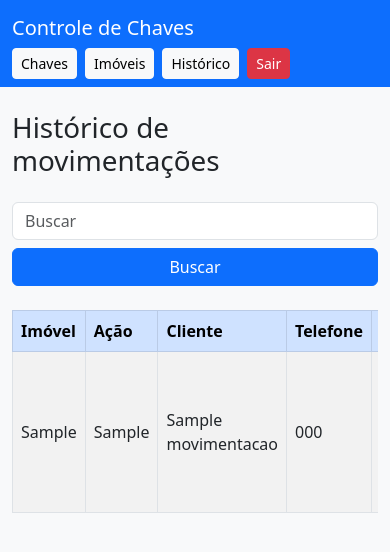
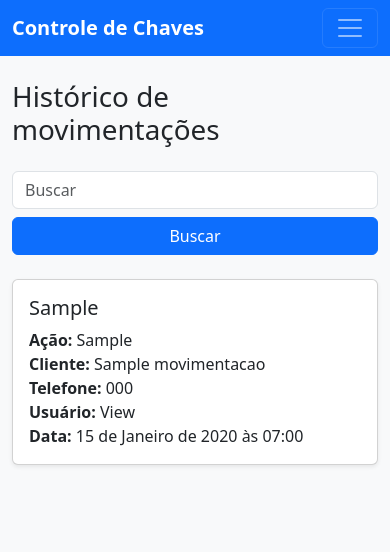
Before and after one commit to Thaisa-Souza/sistema-controle-chaves-pi, a Django app: page /historico/ in a window 390 px wide. Shown: the top 552 px of the page. Run offline with Django 5.2, Linux system fonts and the light colour scheme; a user stored in the database is signed in; data comes from the database, SQL or seed files in the repository; both versions use the stored data as it was after the commit; tables that the repository leaves empty hold one stand-in row (values such as "Sample post").

Commit message:
Melhora responsividade e experiência mobile

```diff
--- a/imoveis/forms.py
+++ b/imoveis/forms.py
@@ -8,11 +8,6 @@ class ImovelForm(forms.ModelForm):
         fields = '__all__'
 
 
-class ChaveForm(forms.ModelForm):
-    class Meta:
-        model = Chave
-        fields = '__all__'
-
 class RetiradaForm(forms.Form):
     nome_cliente = forms.CharField(max_length=100)
 
--- a/imoveis/templates/imoveis/base.html
+++ b/imoveis/templates/imoveis/base.html
@@ -7,21 +7,37 @@
 </head>
 <body class="bg-light">
 
-<nav class="navbar navbar-dark bg-primary mb-4">
+<nav class="navbar navbar-expand-lg navbar-dark bg-primary mb-4">
 
-  <div class="container d-flex justify-content-between">
-    <a class="navbar-brand" href="{% url 'imovel_list' %}">Controle de Chaves</a>
+    <div class="container">
 
-    <div class="d-flex gap-2">
+        <a class="navbar-brand fw-bold"
+           href="{% url 'imovel_list' %}">
+            Controle de Chaves
+        </a>
+
+        <button class="navbar-toggler"
+                type="button"
+                data-bs-toggle="collapse"
+                data-bs-target="#navbarNav">
+
+            <span class="navbar-toggler-icon"></span>
+
+        </button>
+
+        <div class="collapse navbar-collapse"
+             id="navbarNav">
+
+            <div class="ms-auto d-flex gap-2 mt-3 mt-lg-0">
+
+                <a href="{% url 'imovel_list' %}"
+                   class="btn btn-light btn-sm">
+                    Imóveis
+                </a>
 
                 <a href="{% url 'chave_list' %}"
                    class="btn btn-light btn-sm">
                     Chaves
-    </a>
-
-    <a href="{% url 'imovel_list' %}"
-       class="btn btn-light btn-sm">
-        Imóveis
                 </a>
 
                 <a href="{% url 'historico_list' %}"
@@ -29,19 +45,27 @@
                     Histórico
                 </a>
 
-    <form action="{% url 'logout' %}" method="post" class="d-inline">
+                <form action="{% url 'logout' %}"
+                      method="post"
+                      class="d-inline">
+
                     {% csrf_token %}
-        <button type="submit" class="btn btn-danger btn-sm">
+
+                    <button type="submit"
+                            class="btn btn-outline-light btn-sm">
                         Sair
                     </button>
+
                 </form>
-
-
 
             </div>
 
+        </div>
+
+    </div>
 
 </nav>
+
 
 <div class="container">
   {% if messages %}
--- a/imoveis/templates/imoveis/historico_list.html
+++ b/imoveis/templates/imoveis/historico_list.html
@@ -2,7 +2,9 @@
 
 {% block content %}
 
-<h1 class="mb-4">Histórico de movimentações</h1>
+<h1 class="mb-4">
+    Histórico de movimentações
+</h1>
 
 <form method="GET" class="row g-2 mb-4">
 
@@ -20,7 +22,8 @@
 
     <div class="col-md-2">
 
-        <button type="submit" class="btn btn-primary w-100">
+        <button type="submit"
+                class="btn btn-primary w-100">
             Buscar
         </button>
 
@@ -28,56 +31,60 @@
 
 </form>
 
-<div class="table-responsive">
+<div class="row">
 
-<table class="table table-striped table-bordered align-middle">
+{% for mov in movimentacoes %}
 
-    <thead class="table-primary">
+    <div class="col-md-6 mb-3">
 
-        <tr>
-            <th>Imóvel</th>
-            <th>Ação</th>
-            <th>Cliente</th>
-            <th>Telefone</th>
-            <th>Usuário</th>
-            <th>Data</th>
-        </tr>
+        <div class="card shadow-sm h-100">
 
-    </thead>
+            <div class="card-body">
 
-    <tbody>
+                <h5 class="card-title">
+                    {{ mov.chave.imovel.codigo }}
+                </h5>
 
-        {% for mov in movimentacoes %}
+                <p class="card-text">
 
-        <tr>
+                    <strong>Ação:</strong>
+                    {{ mov.acao }}
 
-            <td>{{ mov.chave.imovel.codigo }}</td>
+                    <br>
 
-            <td>{{ mov.acao }}</td>
+                    <strong>Cliente:</strong>
+                    {{ mov.nome_cliente }}
 
-            <td>{{ mov.nome_cliente }}</td>
+                    <br>
 
-            <td>{{ mov.telefone_cliente }}</td>
+                    <strong>Telefone:</strong>
+                    {{ mov.telefone_cliente }}
 
-            <td>{{ mov.usuario }}</td>
+                    <br>
 
-            <td>{{ mov.data }}</td>
+                    <strong>Usuário:</strong>
+                    {{ mov.usuario }}
 
-        </tr>
+                    <br>
 
-        {% empty %}
+                    <strong>Data:</strong>
+                    {{ mov.data }}
 
-        <tr>
-            <td colspan="6">
-                Nenhuma movimentação encontrada.
-            </td>
-        </tr>
+                </p>
 
-        {% endfor %}
+            </div>
 
-    </tbody>
+        </div>
 
-</table>
+    </div>
+
+{% empty %}
+
+<p>
+    Nenhuma movimentação encontrada.
+</p>
+
+{% endfor %}
 
 </div>
 
--- a/imoveis/views.py
+++ b/imoveis/views.py
@@ -1,6 +1,6 @@
 from django.shortcuts import render, redirect
 from .models import Imovel, Chave, Movimentacao
-from .forms import ImovelForm, ChaveForm, RetiradaForm
+from .forms import ImovelForm, RetiradaForm
 from django.shortcuts import get_object_or_404
 from django.db import models
 from django.db.models import Count
```
Also changed, not shown: imoveis/templates/imoveis/chave_list.html (+47 -36 lines), imoveis/templates/imoveis/list.html (+26 -1 lines), db.sqlite3. Lines whose indentation alone changed are shown as unchanged.
